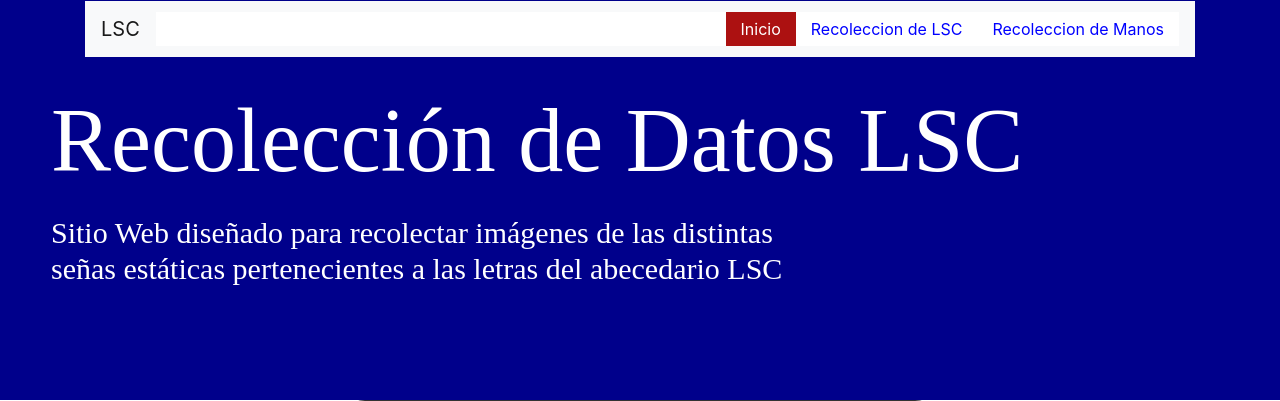
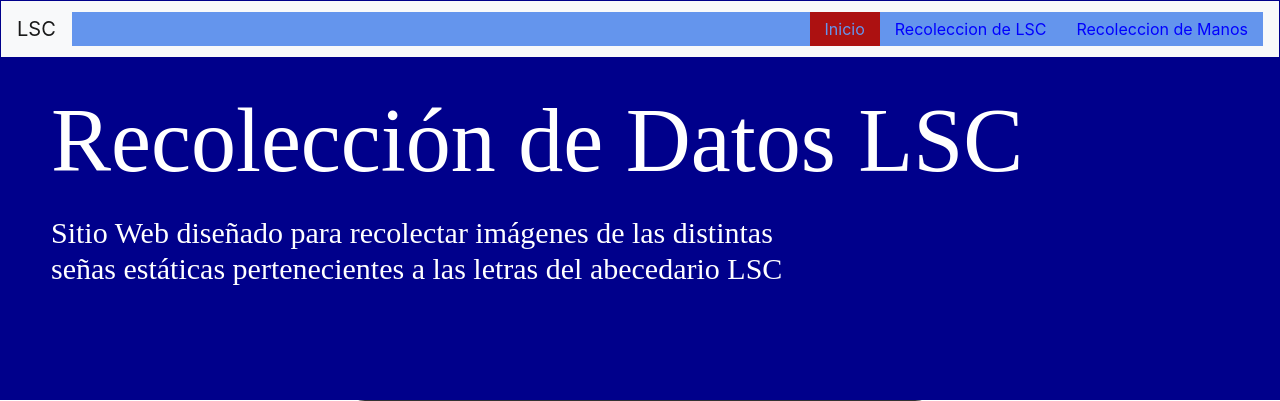
Before and after one commit to Proyecto-LSC/RecoleccionDatos_LSC, a Flask app: page / in a window 1280 px wide. Shown: the top 401 px of the page. Run offline with Flask 2, Linux system fonts and the light colour scheme; some libraries are stand-ins or nearby versions.

Commit message:
modificaciones nanvar

```diff
--- a/static/css/navbar.css
+++ b/static/css/navbar.css
@@ -1,7 +1,7 @@
 .navbar-light .navbar-nav .nav-item .nav-link:hover,
 .navbar-light .navbar-nav .nav-item.active .nav-link {
 	background: #ac1111;
-	color: #fff;
+	color:cornflowerblue;
 }
 
 .navbar-light .navbar-nav .nav-item .nav-link {
@@ -11,12 +11,12 @@
 
 .navbar-light .navbar-toggler {
     border: none;
-    color: #fff;
+    color: cornflowerblue;
     border: 2px solid #7f7f7f;
     border-radius: 0;
     outline: none;
 }
 
 .navbar-collapse {
-    background: #fff;
+    background: cornflowerblue;
 }
--- a/templates/Nanvar.html
+++ b/templates/Nanvar.html
@@ -6,7 +6,6 @@
 </head>
 <body>
     <header>
-        <div class="container">
       <nav class="navbar navbar-expand-lg navbar-light bg-light">
         <a class="navbar-brand" href="#">LSC</a>
         <button class="navbar-toggler" type="button" data-toggle="collapse" data-target="#navbarSupportedContent" aria-controls="navbarSupportedContent" aria-expanded="false" aria-label="Toggle navigation">
@@ -27,7 +26,6 @@
           </ul>
         </div>
       </nav>
-        </div>
     </header>
     <script src="https://code.jquery.com/jquery-3.5.1.slim.min.js" integrity="sha384-DfXdz2htPH0lsSSs5nCTpuj/zy4C+OGpamoFVy38MVBnE+IbbVYUew+OrCXaRkfj" crossorigin="anonymous"></script>
     <script src="https://cdn.jsdelivr.net/npm/popper.js@1.16.1/dist/umd/popper.min.js" integrity="sha384-9/reFTGAW83EW2RDu2S0VKaIzap3H66lZH81PoYlFhbGU+6BZp6G7niu735Sk7lN" crossorigin="anonymous"></script>
```
Lines whose indentation alone changed are shown as unchanged.
